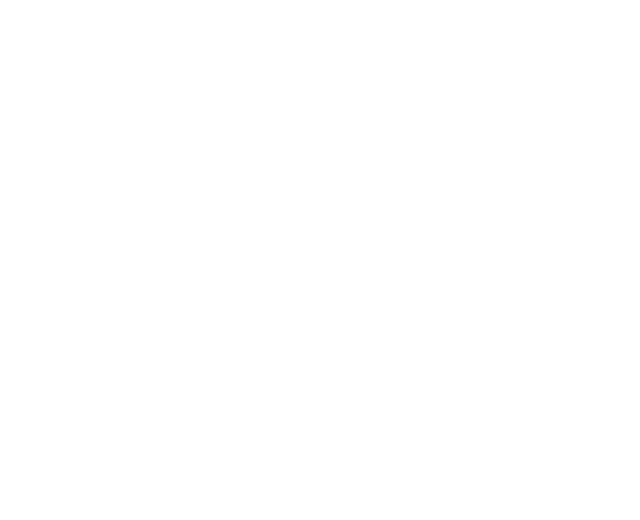
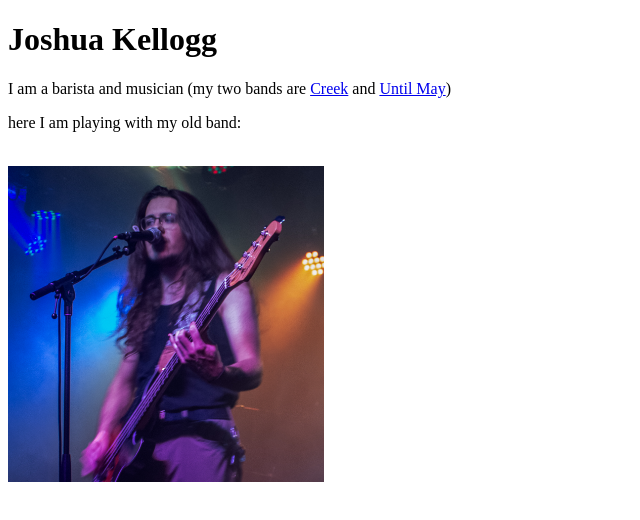
Before and after one commit to jkellogg01/first-day-repo, a plain HTML site: page index.html in a window 1280 px wide. Shown: the whole page, without its empty margins (0-640 px from the left). Drawn offline with Linux system fonts and the light colour scheme.

Commit message:
add image

```diff
--- a/index.html
+++ b/index.html
@@ -7,6 +7,16 @@
   <title>My first web page</title>
 </head>
 <body>
-
+  <h1>
+    Joshua Kellogg
+  </h1>
+  <p>
+    I am a barista and musician (my two bands are <a href="https://creekco.bandcamp.com/" target="_noblank">Creek</a> and <a href="https://untilmay.bandcamp.com/" target="_noblank">Until May</a>)
+  </p>
+  <p>
+    here I am playing with my old band:
+  </p>
+  <br>
+  <img src="images/18may23-frontal.jpg" alt="waist-up photo of Josh playing bass" style="width: 25%;">
 </body>
 </html>
```
Also changed, not shown: images/18may23-frontal.jpg (added).
